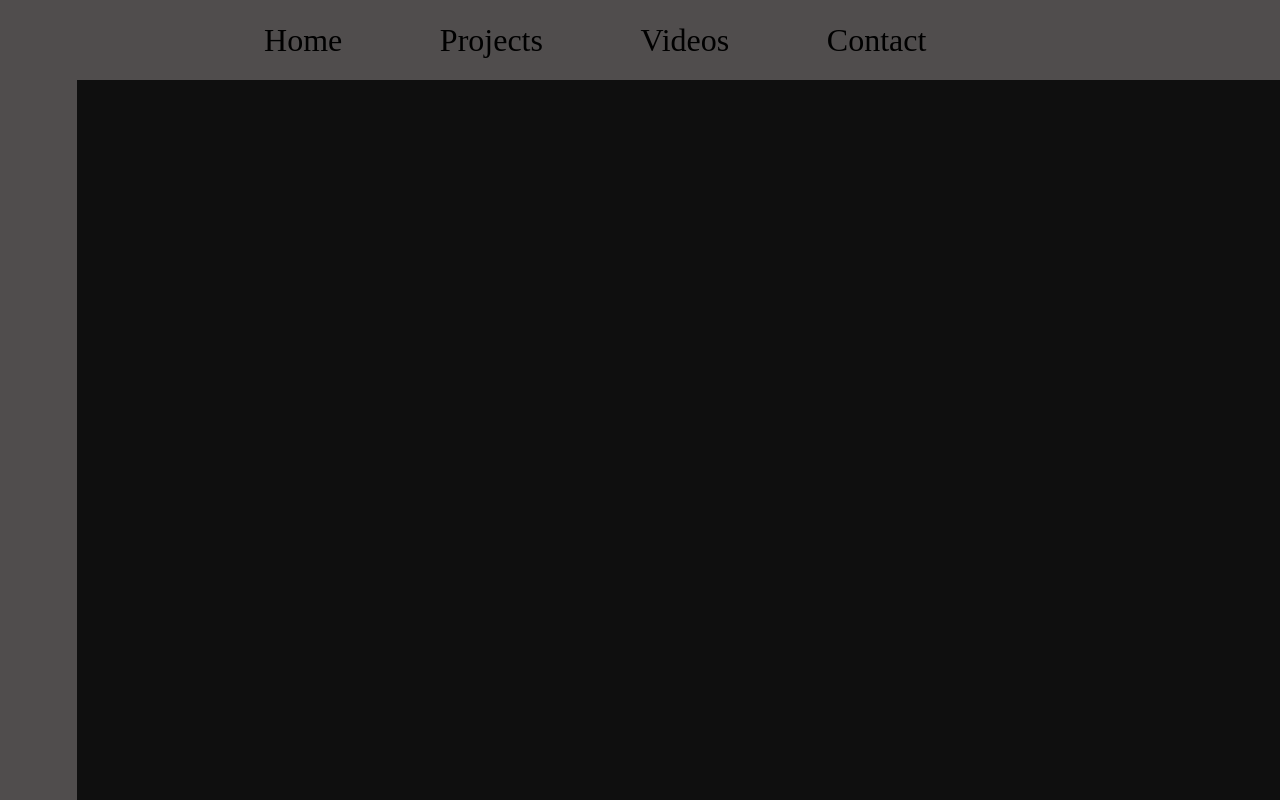
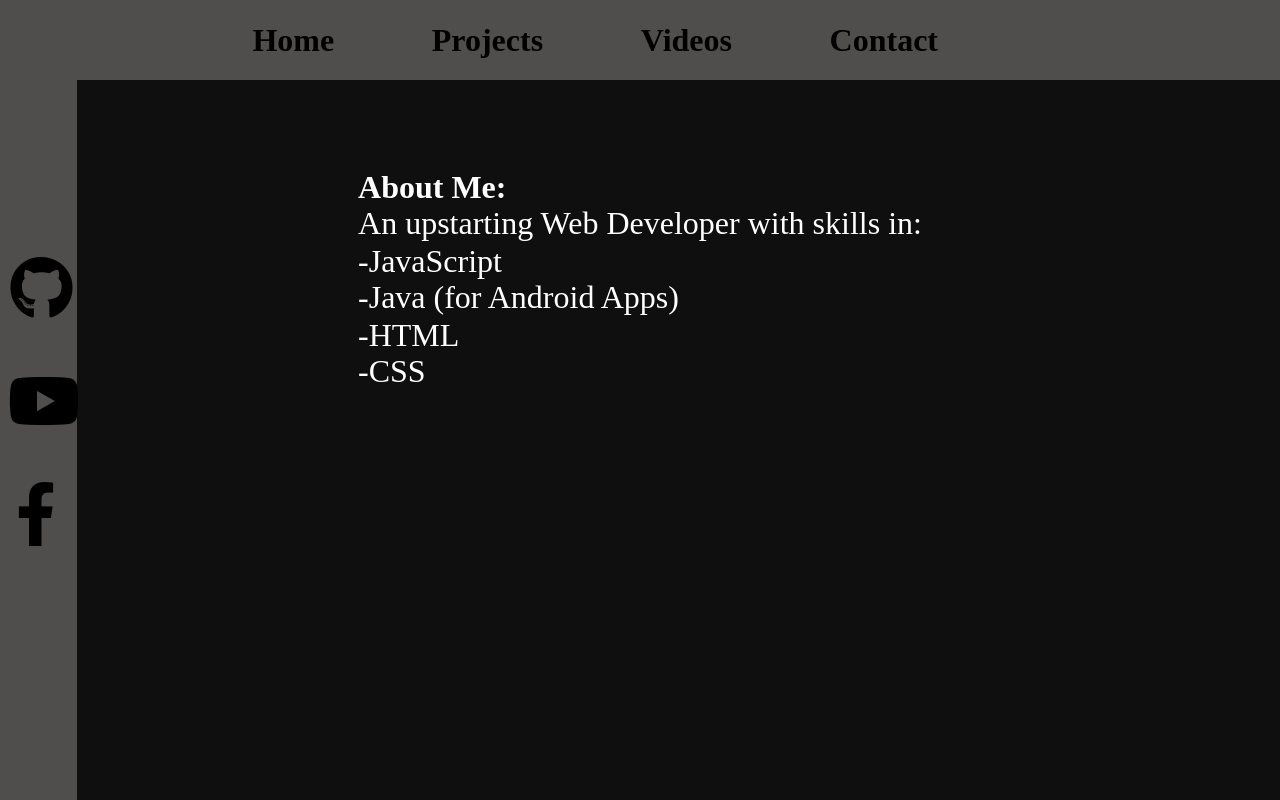
Before and after one commit to Kenan-Alnaser/my-portfolio, a plain HTML site: page index.html in a window 1280 px wide. Drawn offline with Linux system fonts and the light colour scheme; files that its build step writes are made by us from their sources.

Commit message:
About Section added

```diff
--- a/css/style.css
+++ b/css/style.css
@@ -17,6 +17,7 @@ body {
 a {
   text-decoration: none;
   color: black;
+  font-weight: bolder;
 }
 .head {
   display: flex;
@@ -31,3 +32,24 @@ li {
 li {
   margin-right: 7vw;
 }
+.side {
+  display: flex;
+  position: fixed;
+}
+.fab {
+  margin-bottom: 10vh;
+  margin-left: 2vw;
+  transform: scale(2);
+}
+.main {
+  position: relative;
+  display: flex;
+  justify-content: center;
+  align-items: center;
+  height: 50vh;
+}
+.main > h1,
+.main > p {
+  color: white;
+  transform: scale(2);
+}
--- a/index.html
+++ b/index.html
@@ -6,7 +6,7 @@
     <meta name="viewport" content="width=device-width, initial-scale=1.0" />
     <link rel="stylesheet" href="./css/normalize.css" />
     <link rel="stylesheet" href="./css/style.css" />
-    <link rel="stylesheet" href="./fontawesome-free-5.15.2-web/css/all.css" />
+    <link rel="stylesheet" href="./fontofawesome/css/all.css" />
     <title>My Portfolio</title>
   </head>
   <body>
@@ -18,6 +18,28 @@
         <li><a href="#"> Contact</a></li>
       </ul>
     </span>
-    <div class="side menu"></div>
+    <div class="side menu">
+      <ul>
+        <li>
+          <a href="#"> <i class="fab fa-github"></i> </a>
+        </li>
+        <li>
+          <a href="#"><i class="fab fa-youtube"></i></a>
+        </li>
+        <li>
+          <a href="#"><i class="fab fa-facebook-f"></i></a>
+        </li>
+      </ul>
+    </div>
+    <div class="main info">
+      <p>
+        <strong>About Me:</strong> <br />
+        An upstarting Web Developer with skills in: <br />
+        -JavaScript <br />
+        -Java (for Android Apps) <br />
+        -HTML <br />
+        -CSS <br />
+      </p>
+    </div>
   </body>
 </html>
```
